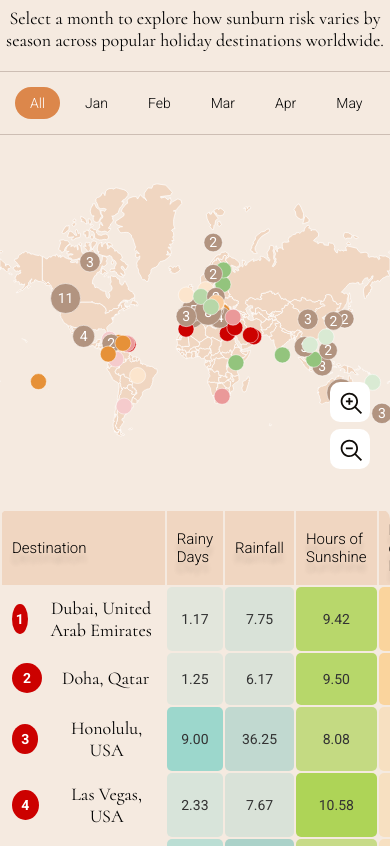
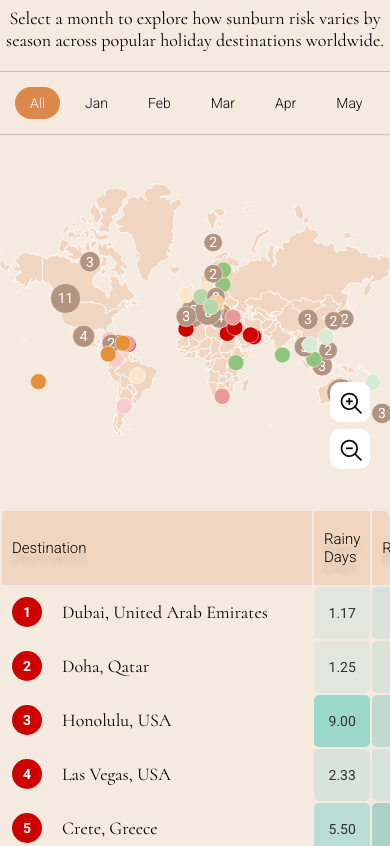
Before and after one commit to TypeAMedia/isv, a website: page index.html in a window 390 px wide. Shown: the part 245-1091 px from the top of the page. Drawn offline with nearby package versions, Linux system fonts and the light colour scheme; some icons are missing.

Commit message:
correct mobile for rank and destination

```diff
--- a/main.css
+++ b/main.css
@@ -28,7 +28,7 @@ body {
 }
 
 .calendar {
-  overflow-x:auto;
+  overflow-x: auto;
   display: flex;
   align-items: center;
   font-family: 'Roboto', serif;
@@ -217,3 +217,10 @@ body {
 *:focus {
   outline: none;
 }
+
+
+@media (max-width: 600px) {
+  .rank-and-destination {
+    width: 290px;
+  }
+}
```
Also changed, not shown: js/map.js (line endings or trailing spaces).
